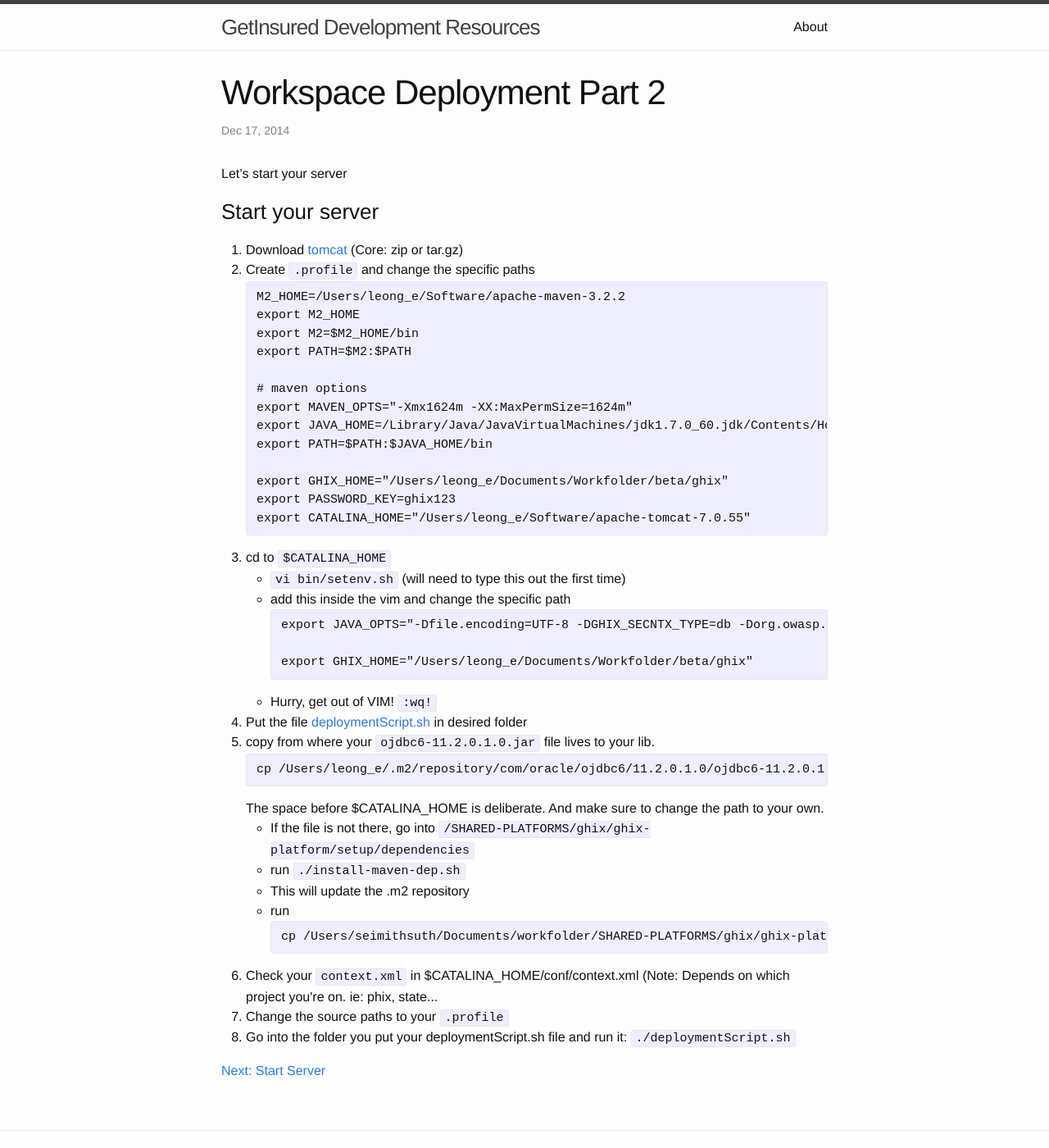
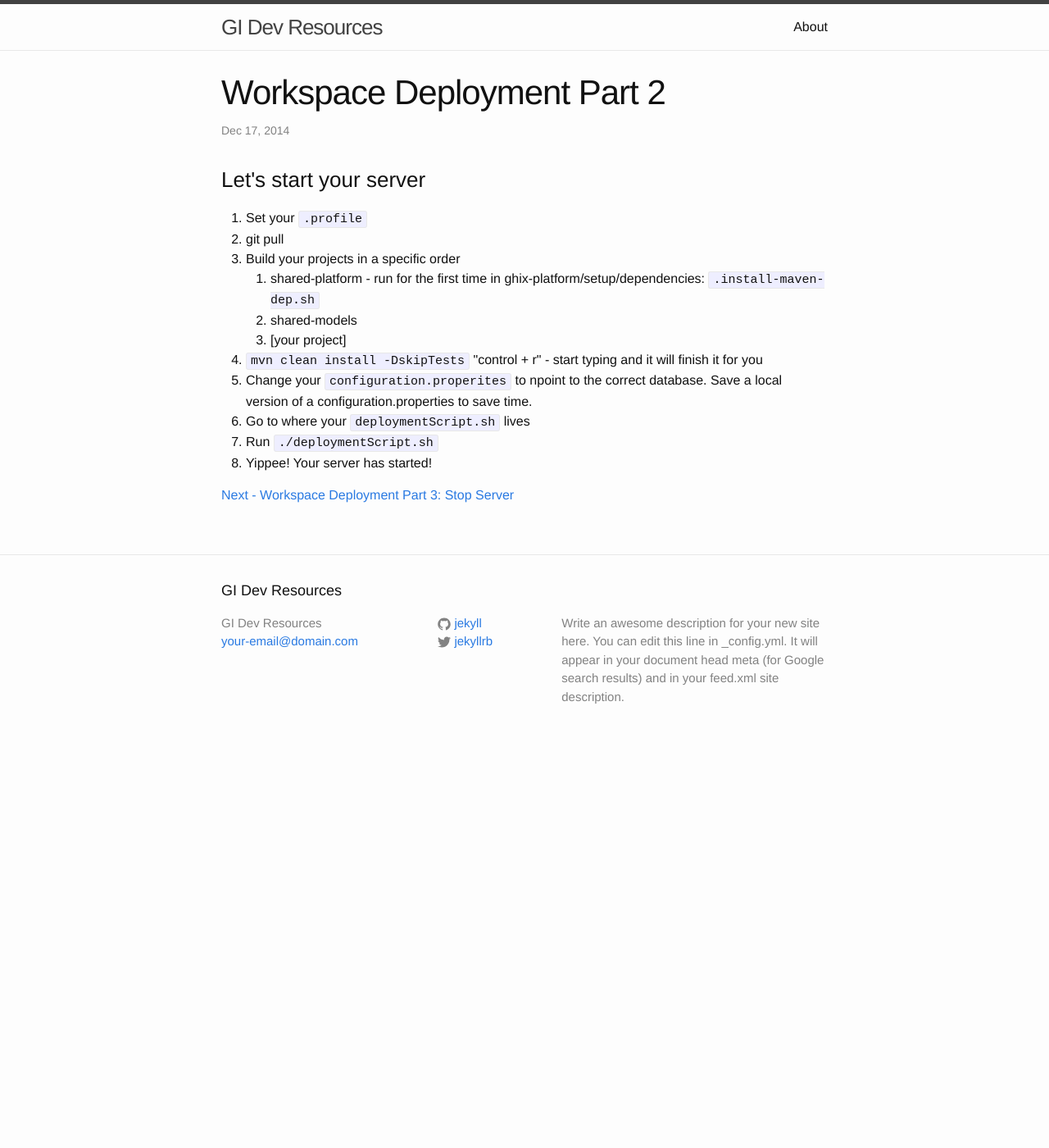
Before and after one commit to gi-elizabeth/gi-elizabeth.github.io, a Jekyll site: the page built from _posts/2014-12-17-workspace-part-2.markdown, in a window 1280 px wide and 1400 px high. Shown: the whole window at 82% size. Built offline with Jekyll 4.4.1, drawn with Linux system fonts in a browser that asks for light colours; some of the changed text lies outside the part shown.

Commit message:
deployment steps posts

```diff
--- a/_config.yml
+++ b/_config.yml
@@ -1,5 +1,5 @@
 # Site settings
-title: GetInsured Development Resources
+title: GI Dev Resources
 email: your-email@domain.com
 description: > # this means to ignore newlines until "baseurl:"
   Write an awesome description for your new site here. You can edit this
--- a/_posts/2014-12-17-workspace-part-1.markdown
+++ b/_posts/2014-12-17-workspace-part-1.markdown
@@ -10,7 +10,7 @@ permalink: 				/setup-workspace-part-1
 Here are deployment steps to set up your workspace like the smart engineers do.
 
 <h3>Pre-Deployment: You only need to do this ONCE</h3>
-<p>If you've done this already, skip to <a href="#">Start Server</a></p>
+<p>If you've done this already, skip to <a href="{{ "/setup-workspace-part-2" | prepend: site.baseurl }}">Start Server</a>
 <ol>
 	<li>Download <a href="http://tomcat.apache.org/download-70.cgi">tomcat</a> (Core: zip or tar.gz)</li>
 	<li>Create <code>.profile</code> and change the specific paths
@@ -66,4 +66,4 @@ cp /Users/seimithsuth/Documents/workfolder/SHARED-PLATFORMS/ghix/ghix-platform/s
 </ol>
 
 
-<a href="#">Next: Start Server</a>
+<a href="{{ "/setup-workspace-part-2" | prepend: site.baseurl }}">Next - Workspace Deployment Part 2: Start Server</a>
--- a/_posts/2014-12-17-workspace-part-2.markdown
+++ b/_posts/2014-12-17-workspace-part-2.markdown
@@ -7,62 +7,24 @@ published: 				true
 permalink: 				/setup-workspace-part-2
 
 ---
-Let's start your server
-
-<h3>Start your server</h3>
+<h3>Let's start your server</h3>
 <ol>
-	<li>Download <a href="http://tomcat.apache.org/download-70.cgi">tomcat</a> (Core: zip or tar.gz)</li>
-	<li>Create <code>.profile</code> and change the specific paths
-<pre>
-M2_HOME=/Users/leong_e/Software/apache-maven-3.2.2
-export M2_HOME
-export M2=$M2_HOME/bin
-export PATH=$M2:$PATH
-
-# maven options
-export MAVEN_OPTS="-Xmx1624m -XX:MaxPermSize=1624m"
-export JAVA_HOME=/Library/Java/JavaVirtualMachines/jdk1.7.0_60.jdk/Contents/Home
-export PATH=$PATH:$JAVA_HOME/bin
-
-export GHIX_HOME="/Users/leong_e/Documents/Workfolder/beta/ghix"
-export PASSWORD_KEY=ghix123
-export CATALINA_HOME="/Users/leong_e/Software/apache-tomcat-7.0.55"
-</pre>
+	<li>Set your <code>.profile</code></li>
+	<li>git pull</li>
+	<li>Build your projects in a specific order
+		<ol>
+			<li>shared-platform - run for the first time in ghix-platform/setup/dependencies: <code>.install-maven-dep.sh</code>
+			</li>
+			<li>shared-models</li>
+			<li>[your project]</li>
+		</ol>
 	</li>
-	<li>cd to <code>$CATALINA_HOME</code>
-		<ul>
-			<li><code>vi bin/setenv.sh</code> (will need to type this out the first time)</li>
-			<li>add this inside the vim and change the specific path
-<pre>
-export JAVA_OPTS="-Dfile.encoding=UTF-8 -DGHIX_SECNTX_TYPE=db -Dorg.owasp.esapi.resources=/Users/leong_e/Documents/Workfolder/beta/ghix/ghix-setup/esapi -Dbitronix.tm.configuration=/Users/leong_e/Documents/Workfolder/beta/ghix/ghix-setup/conf/configuration.properties -DPASSWORD_KEY=ghix123 -Xms256m -Xmx2056m -XX:PermSize=1524m -XX:MaxPermSize=2556m"
-
-export GHIX_HOME="/Users/leong_e/Documents/Workfolder/beta/ghix"
-</pre>
-			</li>
-			<li>Hurry, get out of VIM! <code>:wq!</code></li>
-		</ul>
-	</li>
-	<li>Put the file <a href="{{ "/resources/deploymentScript.sh" | prepend: site.baseurl }}">deploymentScript.sh</a> in desired folder</li>
-	<li>copy from where your <code>ojdbc6-11.2.0.1.0.jar</code> file lives to your lib.
-<pre>
-cp /Users/leong_e/.m2/repository/com/oracle/ojdbc6/11.2.0.1.0/ojdbc6-11.2.0.1.0.jar $CATALINA_HOME/lib
-</pre>
-	The space before $CATALINA_HOME is deliberate. And make sure to change the path to your own.
-		<ul>
-			<li>If the file is not there, go into <code>/SHARED-PLATFORMS/ghix/ghix-platform/setup/dependencies</code></li>
-			<li>run <code>./install-maven-dep.sh</code></li>
-			<li>This will update the .m2 repository</li>
-			<li>run
-<pre>
-cp /Users/seimithsuth/Documents/workfolder/SHARED-PLATFORMS/ghix/ghix-platform/setup/dependencies/ojdbc6-11.2.0.1.0.jar ~/.m2/repository/com/oracle/ojdbc6/11.2.0.1.0
-</pre>
-			</li>
-		</ul>
-	</li>
-	<li>Check your <code>context.xml</code> in $CATALINA_HOME/conf/context.xml (Note: Depends on which project you're on. ie: phix, state...</li>
-	<li>Change the source paths to your <code>.profile</code></li>
-	<li>Go into the folder you put your deploymentScript.sh file and run it: <code>./deploymentScript.sh</code></li>
+	<li><code>mvn clean install -DskipTests</code> <span class="cheat"> "control + r" - start typing and it will finish it for you</span></li>
+	<li>Change your <code>configuration.properites</code> to npoint to the correct database. <span class="cheat">Save a local version of a configuration.properties to save time.</span></li>
+	<li>Go to where your <code>deploymentScript.sh</code> lives</li>
+	<li>Run <code>./deploymentScript.sh</code></li>
+	<li>Yippee! Your server has started!</li>
 </ol>
 
 
-<a href="#">Next: Start Server</a>
+<a href="{{ "/setup-workspace-part-3" | prepend: site.baseurl }}">Next - Workspace Deployment Part 3: Stop Server</a>
```
Also changed, not shown: _posts/2014-12-17-styleguide-type.markdown (added, +24 -0 lines), _posts/2014-12-17-workspace-part-3 2.markdown (added, +24 -0 lines), about.md (+5 -0 lines), images/deployment-stop-not-successful.png (added), images/deployment-stop-successful.png (added).
